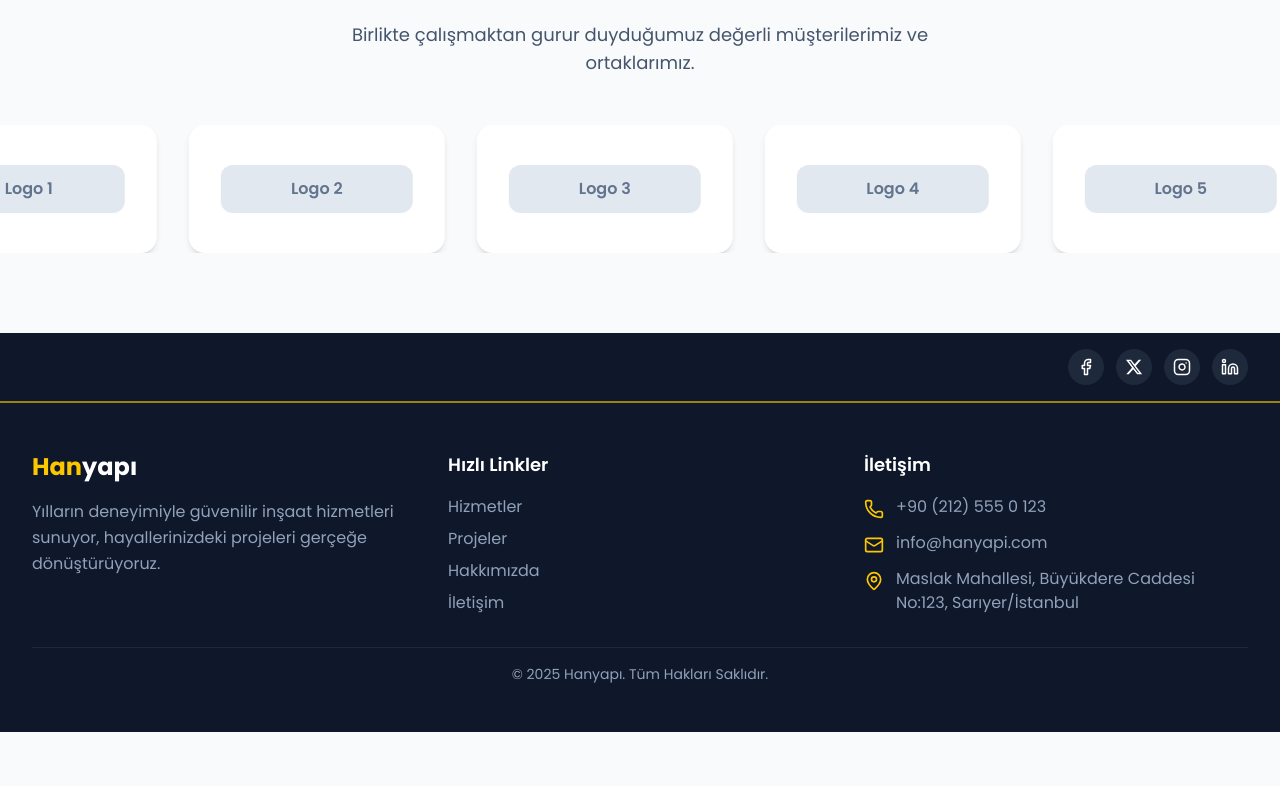
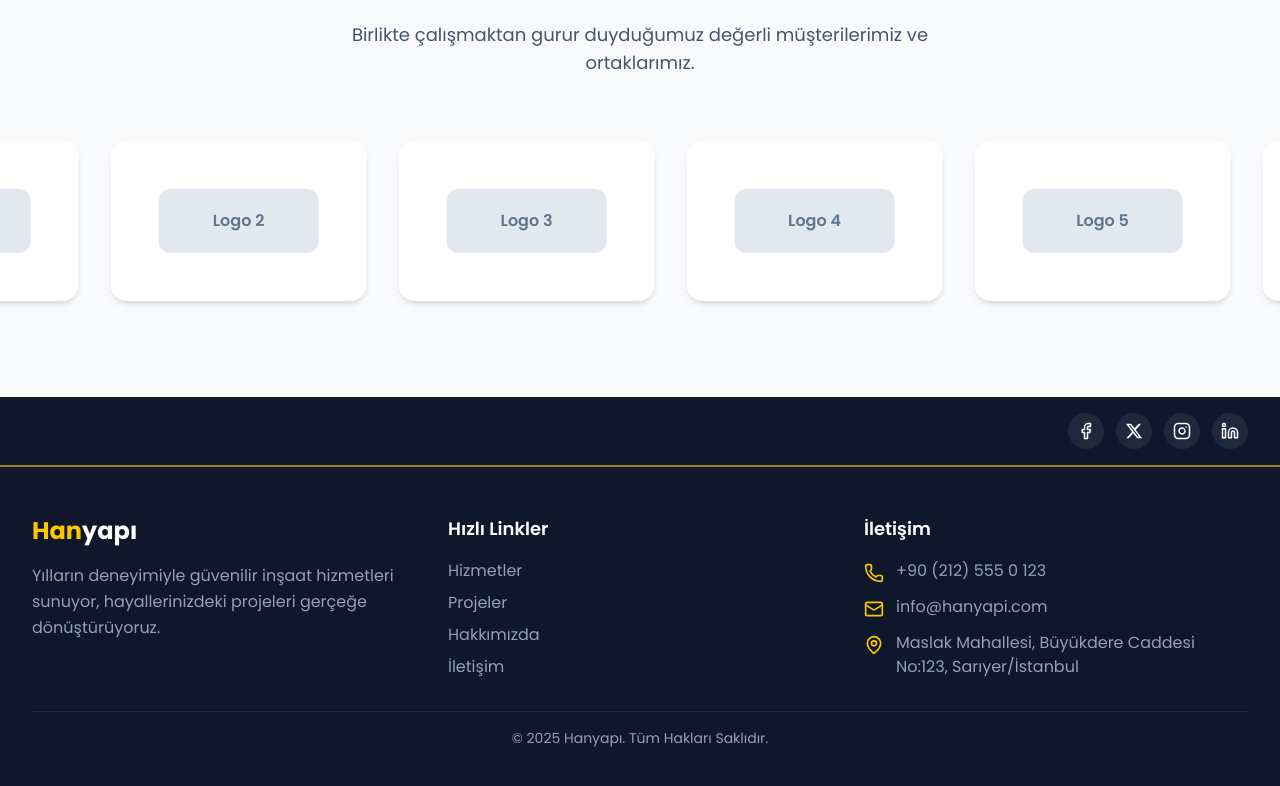
Before and after one commit to enesturkhan/yapinsaat, a Next.js app: page /about in a window 1280 px wide. Shown: the part 2679-3465 px from the top of the page. Before the commit the page ends 3411 px from the top, so only its background shows below. Built offline with nearby package versions, Linux system fonts and the light colour scheme.

Commit message:
29.10.2025 - 00.33

```diff
--- a/src/app/globals.css
+++ b/src/app/globals.css
@@ -541,7 +541,7 @@ section {
   }
 
   100% {
-    transform: translateX(-50%);
+    transform: translateX(-100%);
   }
 }
 
--- a/src/components/AboutPageContent.tsx
+++ b/src/components/AboutPageContent.tsx
@@ -136,6 +136,40 @@ export default function AboutPageContent() {
     const { ref: storyRef, animationClass: storyAnimation } = useScrollAnimation("right");
     const { ref: valuesRef, animationClass: valuesAnimation } = useScrollAnimation("left");
     const { ref: teamRef, animationClass: teamAnimation } = useScrollAnimation("right");
+
+    // Touch handlers for mobile swipe
+    const [touchStart, setTouchStart] = useState<number | null>(null);
+    const [touchEnd, setTouchEnd] = useState<number | null>(null);
+    const [isPaused, setIsPaused] = useState(false);
+
+    const minSwipeDistance = 50;
+
+    const onTouchStart = (e: React.TouchEvent) => {
+        setTouchEnd(null);
+        setTouchStart(e.targetTouches[0].clientX);
+        setIsPaused(true);
+    };
+
+    const onTouchMove = (e: React.TouchEvent) => {
+        setTouchEnd(e.targetTouches[0].clientX);
+    };
+
+    const onTouchEnd = () => {
+        if (!touchStart || !touchEnd) {
+            setIsPaused(false);
+            return;
+        }
+        const distance = touchStart - touchEnd;
+        const isLeftSwipe = distance > minSwipeDistance;
+        const isRightSwipe = distance < -minSwipeDistance;
+
+        if (isLeftSwipe || isRightSwipe) {
+            // Pause animation briefly
+            setTimeout(() => setIsPaused(false), 1000);
+        } else {
+            setIsPaused(false);
+        }
+    };
 
     return (
         <>
@@ -312,28 +346,21 @@ export default function AboutPageContent() {
                 </div>
 
                 {/* Client Logos Slider - Full Width */}
-                <div className="relative overflow-hidden w-full">
-                    <div className="flex gap-8 animate-slide-infinite">
-                        {/* First Set */}
-                        <div className="flex gap-8 shrink-0">
-                            {[1, 2, 3, 4, 5, 6, 7, 8].map((num) => (
-                                <div key={num} className="bg-white p-8 rounded-xl shadow-md hover:shadow-xl transition-shadow flex items-center justify-center h-32 w-64 shrink-0">
-                                    <div className="w-full h-12 bg-slate-200 rounded-lg flex items-center justify-center">
-                                        <span className="text-slate-500 font-semibold">Logo {num}</span>
-                                    </div>
+                <div
+                    className="relative overflow-hidden w-full"
+                    onTouchStart={onTouchStart}
+                    onTouchMove={onTouchMove}
+                    onTouchEnd={onTouchEnd}
+                >
+                    <div className={`m-4 flex gap-8 ${isPaused ? 'animate-none' : 'animate-slide-infinite'}`}>
+                        {/* Infinite Loop Set */}
+                        {[1, 2, 3, 4, 5, 6, 7, 8, 1, 2, 3, 4, 5, 6, 7, 8].map((num, index) => (
+                            <div key={index} className="bg-white p-12 rounded-xl shadow-md hover:shadow-xl transition-shadow flex items-center justify-center h-40 w-64 shrink-0">
+                                <div className="w-full h-16 bg-slate-200 rounded-lg flex items-center justify-center">
+                                    <span className="text-slate-500 font-semibold">Logo {num}</span>
                                 </div>
-                            ))}
-                        </div>
-                        {/* Duplicate Set for Infinite Scroll */}
-                        <div className="flex gap-8 shrink-0">
-                            {[1, 2, 3, 4, 5, 6, 7, 8].map((num) => (
-                                <div key={num + 8} className="bg-white p-8 rounded-xl shadow-md hover:shadow-xl transition-shadow flex items-center justify-center h-32 w-64 shrink-0">
-                                    <div className="w-full h-12 bg-slate-200 rounded-lg flex items-center justify-center">
-                                        <span className="text-slate-500 font-semibold">Logo {num}</span>
-                                    </div>
-                                </div>
-                            ))}
-                        </div>
+                            </div>
+                        ))}
                     </div>
                 </div>
             </section>
```
